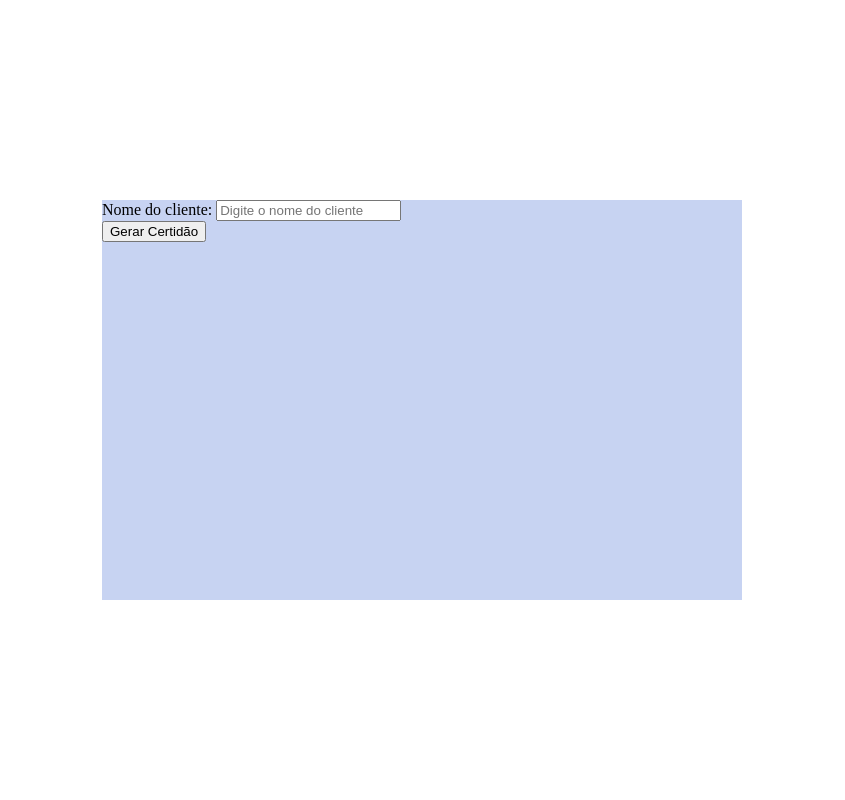
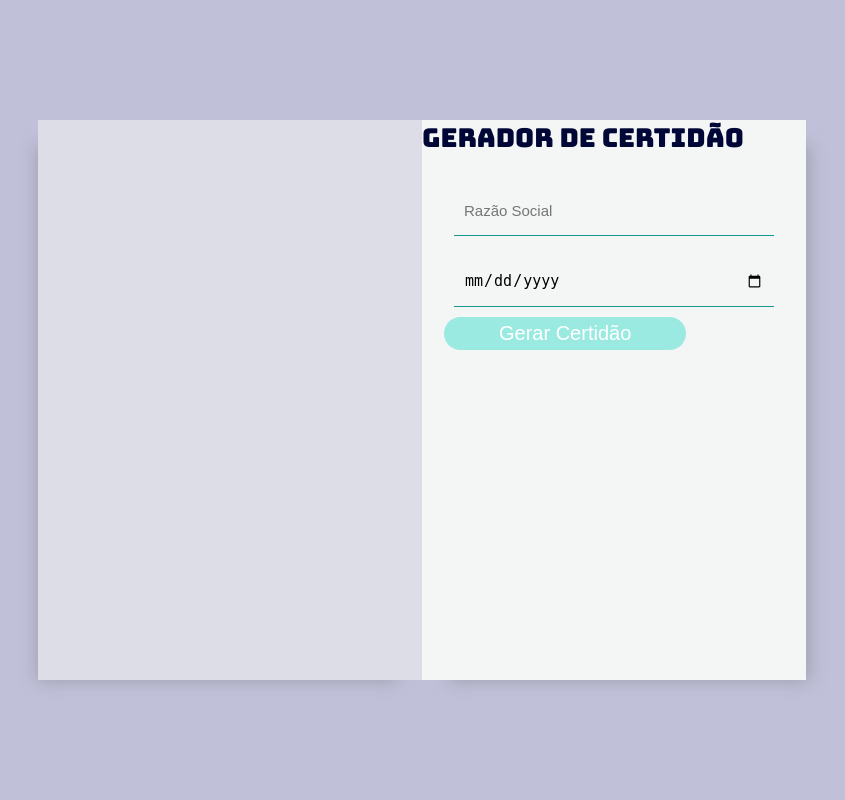
Before and after one commit to VinicioSales/geradorDeCertidaoAutomatico, a Flask app: page / in a window 1280 px wide. Shown: the whole page, without its empty margins (218-1063 px from the left). Run offline with Flask 3, Linux system fonts and the light colour scheme; parts of the project's set-up code (start-up, migrations or seed data) failed here and were passed over.

Commit message:
Ajeitando front end

```diff
--- a/src/frontEnd/static/styles/index.css
+++ b/src/frontEnd/static/styles/index.css
@@ -1,14 +1,88 @@
+
 body {
     display: flex;
     justify-content: center;
     align-items: center;
     height: 100vh;
     margin: 0;
+    background-color:#c0c0d9;
 }
 
-.mainFrame {
-    width: 50%;
-    height: 50%;
-    background-color: #C7D3F2;
+.leftFrame {
+    width: 30%;
+    height: 70%;
+    background-color: #dddde7;
     border: none;
+    box-shadow: -13px 13px 16px -11px #A3A3B3;
 }
+
+.subRightFrame {
+    display: flex;
+    flex-direction: column;
+    align-items: center;
+    justify-content: center;
+    margin-top: 20px;
+}
+
+.subRightFrame > * {
+    margin-bottom: 10px;
+}
+
+
+.input {
+    background-color: transparent;
+    width: 300px;
+    height: 30px;
+    border: none;
+    border-bottom: 1px solid #18978F;
+    margin: 10px;
+    padding: 10px;
+    font-size: 15px;
+}
+
+.input:focus {
+    outline: none;
+}
+
+
+.rightFrame {
+    width: 30%;
+    height: 70%;
+    background-color: #f4f5f5;
+    border: none;
+    box-shadow: 15px 13px 16px -11px #A3A3B3;
+}
+
+.texto {
+    color: #000736;
+}
+
+.titulo {
+    font-family: 'Bungee', cursive;
+    font-size: 26px;
+    color: #000736;
+}
+
+#razao_social {
+    font-family: 'Bungee', cursive;
+}
+
+#button {
+	background-color:#9aeae2;
+	border: none;
+	display:inline-block;
+	cursor:pointer;
+	color:#ffffff;
+	font-family:Arial;
+	font-size:20px;
+	padding:5px 55px;
+	text-decoration:none;
+    border-radius: 30px;
+}
+#button:hover {
+	background-color:#76C1BA;
+}
+#button:active {
+	position:relative;
+	top:1px;
+}
--- a/src/frontEnd/templates/index.html
+++ b/src/frontEnd/templates/index.html
@@ -6,19 +6,32 @@
     <meta name="viewport" content="width=device-width, initial-scale=1.0">
     <title>Gerador de Relatórios</title>
     <link rel="stylesheet" href="{{ url_for('static', filename='styles/index.css') }}">
+    <link rel="stylesheet" href="../static/styles/index.css">
+    <link rel="preconnect" href="https://fonts.googleapis.com">
+    <link rel="preconnect" href="https://fonts.gstatic.com" crossorigin>
+    <link href="https://fonts.googleapis.com/css2?family=Bungee&display=swap" rel="stylesheet">
 </head>
 <body>
-    <div class="mainFrame">
+    <div class="leftFrame">
+
+    </div>
+    <div class="rightFrame">
+        <div>
+            <label class="titulo">Gerador de Certidão</label>
+
+        </div>
+        <div class="subRightFrame">
             <form action="/gerar_certidao" method="post">
                 <div class="cliente">
-                <label for="nome">Nome do cliente:</label>
-                <input type="text" id="razaoSocial" name="razaoSocial" placeholder="Digite o nome do cliente">
+                    <input class="input" type="text" id="razaoSocial" name="razaoSocial" placeholder="Razão Social">
                 </div>
                 <div>
-                <label></label>
+                    <input class="input" type="date" id="dataValidade" name="dataValidade">
                 </div>
-            <button id="gerarCertidao">Gerar Certidão</button>
+                <button id="button">Gerar Certidão</button>
             </form>
+        </div>
+
     </div>
 </body>
 </html>
```
Lines whose indentation alone changed are shown as unchanged.
